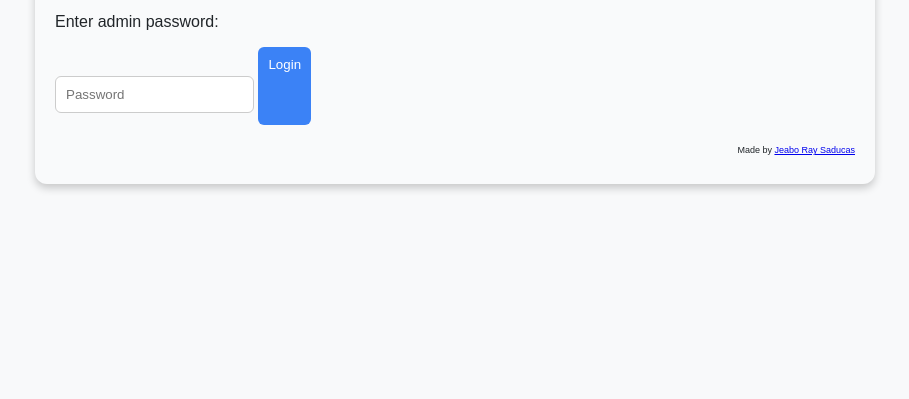
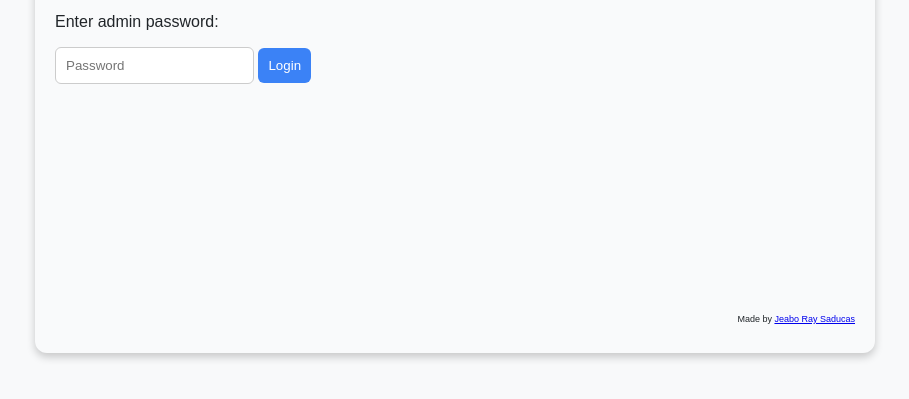
Before and after one commit to saducasjeaboo/e-utang, a plain HTML site: page index.html in a window 1280 px wide. Shown: the part 179-578 px from the top of the page, without its empty margins (185-1094 px from the left). Drawn offline with Linux system fonts and the light colour scheme.

Commit message:
Update index.html

```diff
--- a/index.html
+++ b/index.html
@@ -14,7 +14,8 @@
   <p class="subtitle">AJEJE'S SARI-SARI STORE<br><br><br></p>
   <p>Enter admin password:</p>
   <input type="password" id="adminPass" placeholder="Password" />
-  <button class="btn-accent" onclick="login()">Login<br><br><br></p></button>
+  <button class="btn-accent" onclick="login()">Login</button>
+  <p><br><br><br></p><br><br><br></p><br><br><br></p>
   <p style="margin-top:20px;font-size:9px;text-align:right;">
     Made by <a href="https://saducasjeaboo.github.io/my-web/" target="_blank">Jeabo Ray Saducas</a>
   </p>
```
